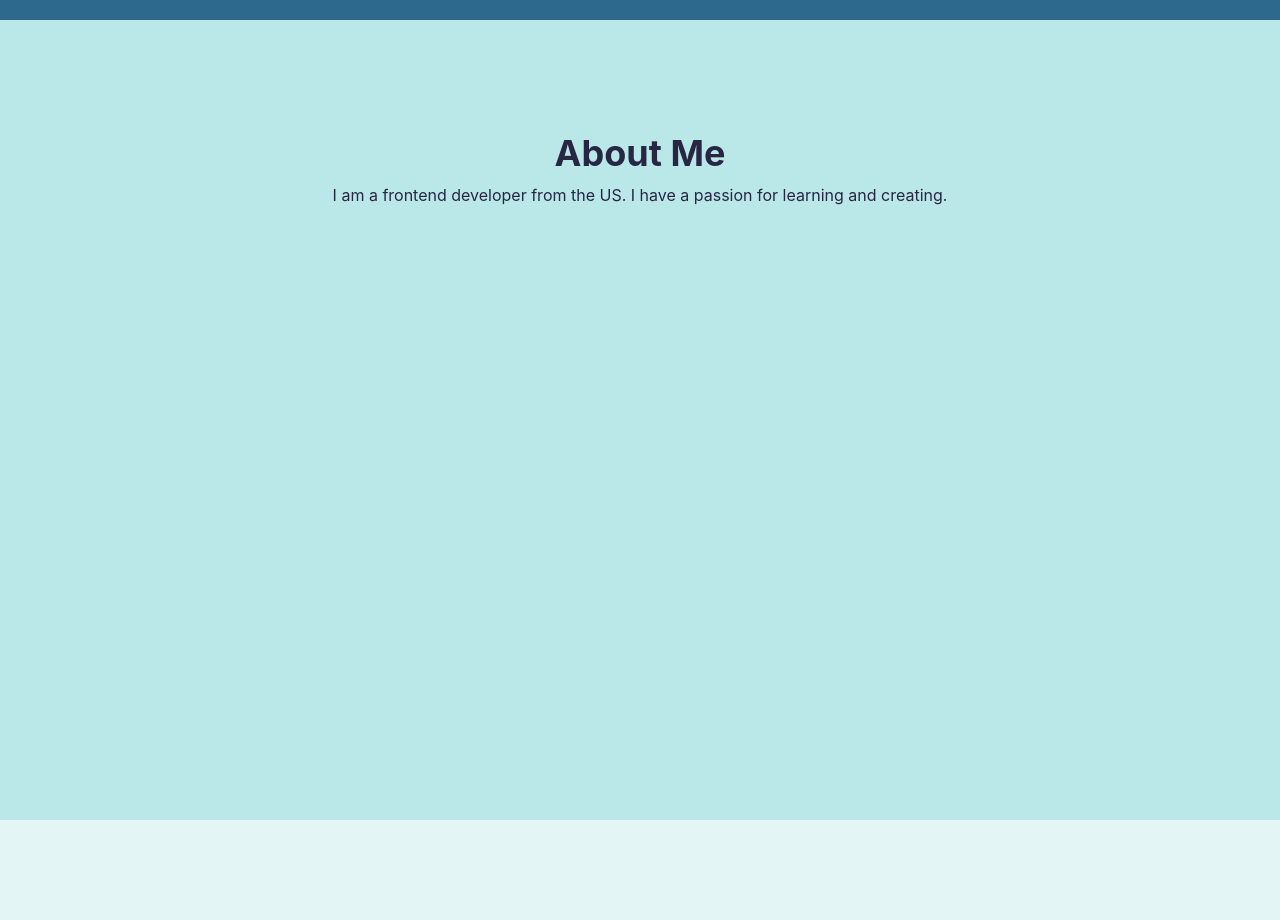
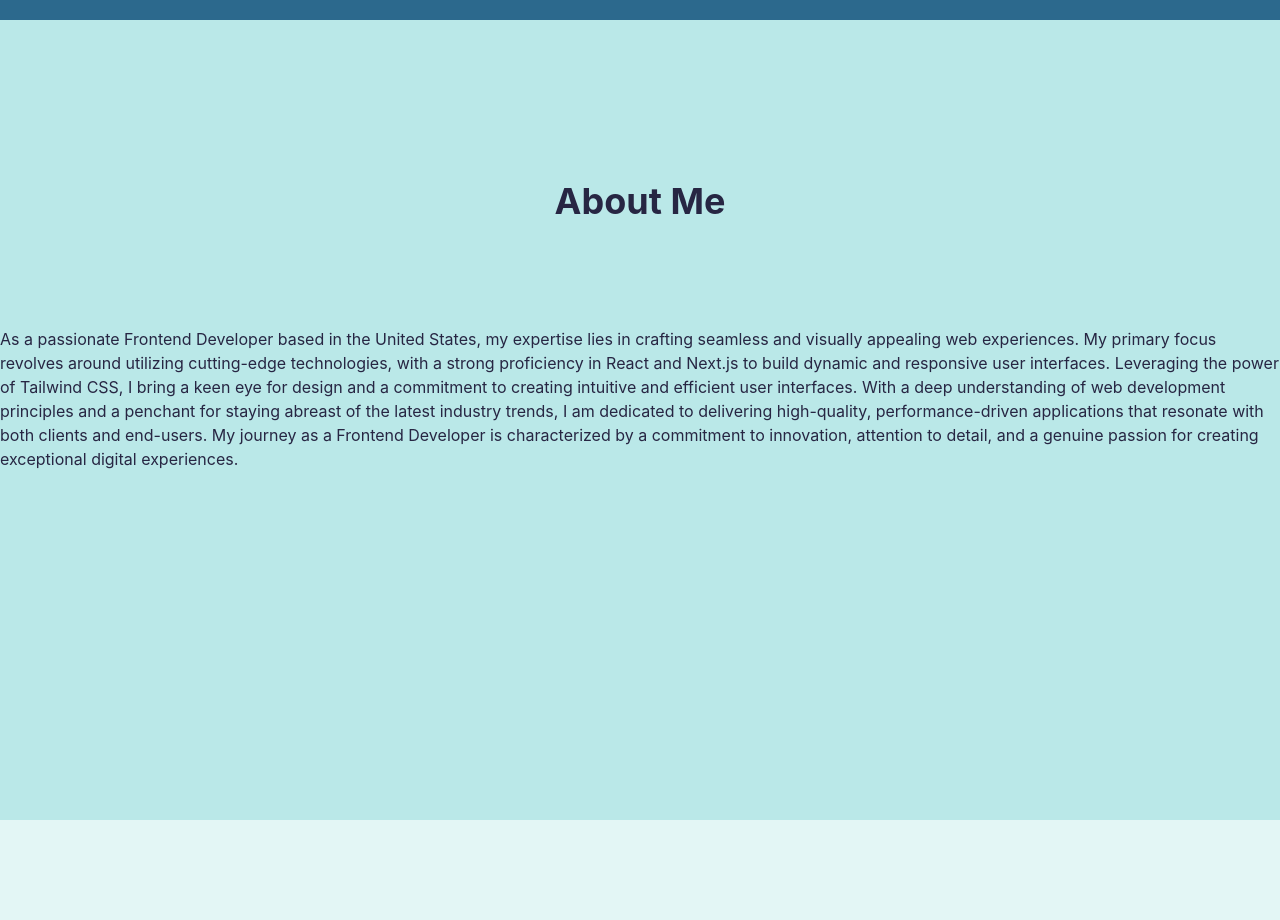
Before and after one commit to beaucoburn/portfolio2, a React (Create React App) app: page / in a window 1280 px wide. Shown: the part 780-1700 px from the top of the page. Built offline with nearby package versions, Linux system fonts and the light colour scheme.

Commit message:
Text added to the about section

```diff
--- a/src/components/About.js
+++ b/src/components/About.js
@@ -43,11 +43,11 @@ function About() {
         id="about-section"
     >
         <VStack py={12}>
-            <Heading>
+            <Heading py={12}>
               About Me
             </Heading>
-            <Text>
-              I am a frontend developer from the US. I have a passion for learning and creating.
+            <Text py={12}>
+            As a passionate Frontend Developer based in the United States, my expertise lies in crafting seamless and visually appealing web experiences. My primary focus revolves around utilizing cutting-edge technologies, with a strong proficiency in React and Next.js to build dynamic and responsive user interfaces. Leveraging the power of Tailwind CSS, I bring a keen eye for design and a commitment to creating intuitive and efficient user interfaces. With a deep understanding of web development principles and a penchant for staying abreast of the latest industry trends, I am dedicated to delivering high-quality, performance-driven applications that resonate with both clients and end-users. My journey as a Frontend Developer is characterized by a commitment to innovation, attention to detail, and a genuine passion for creating exceptional digital experiences.
             </Text>
         </VStack>
         <HStack>
```
